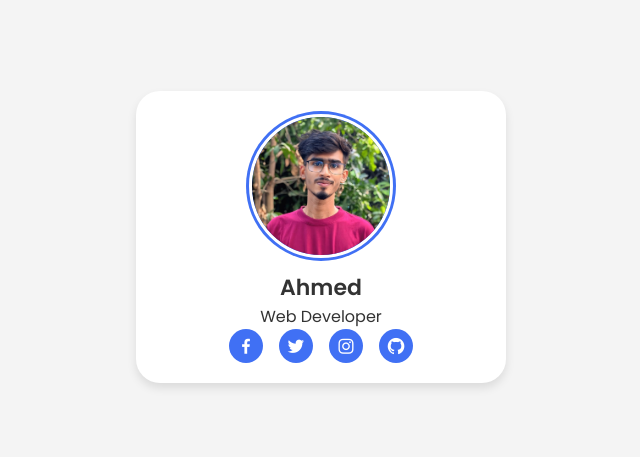
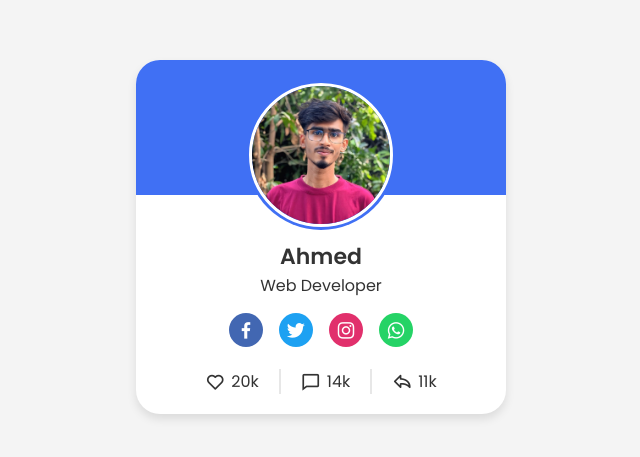
Before and after one commit to ahmed-1430/first-repo, a plain HTML site: page index.html in a window 1280 px wide. Shown: the part 163-620 px from the top of the page, without its empty margins (319-959 px from the left). Drawn offline with nearby package versions, Linux system fonts and the light colour scheme.

Commit message:
css modified

```diff
--- a/index.html
+++ b/index.html
@@ -19,18 +19,32 @@
             <span class="job">Web Developer</span>
         </div>
         <div class="media-button">
-            <a href="#" class="link">
+            <a href="#" class="link" style="background-color:#4267b2 ;">
                 <i class='bx bxl-facebook'></i>
             </a>
-            <a href="#" class="link">
+            <a href="#" class="link" style="background-color:#1da1f2 ;">
                 <i class='bx bxl-twitter' ></i>
             </a>
-            <a href="#" class="link">
+            <a href="#" class="link" style="background-color: #e1306c;">
                 <i class='bx bxl-instagram' ></i>
             </a>
-            <a href="#" class="link">
-                <i class='bx bxl-github' ></i>
+            <a href="#" class="link" style="background-color: #25d366 ;">
+                <i class='bx bxl-whatsapp'></i>
             </a>
+        </div>
+        <div class="analytics">
+            <div class="data">
+                <i class='bx bx-heart' ></i>
+                <span class="number">20k</span>
+            </div>
+            <div class="data">
+                <i class='bx bx-comment' ></i>
+                <span class="number">14k</span>
+            </div>
+            <div class="data">
+                <i class='bx bx-share' ></i>
+                <span class="number">11k</span>
+            </div>
         </div>
     </div>
 </body>
--- a/style.css
+++ b/style.css
@@ -16,6 +16,7 @@ body {
 }
 .profile-card {
     display: flex;
+    position: absolute;
     flex-direction: column;
     align-items: center;
     max-width: 370px;
@@ -24,6 +25,16 @@ body {
     box-shadow: 0 5px 10px rgba(0, 0, 0, 0.1);
     border-radius: 24px;
     padding: 20px;
+}
+.profile-card::before {
+    content: "";
+    position: absolute;
+    top: 0;
+    left: 0;
+    height: 38%;
+    width: 100%;
+    border-radius: 24px 24px 0 0;
+    background-color: #4070f4;
 }
 .image {
     position: relative;
@@ -54,12 +65,13 @@ body {
 .profile-card .media-button {
     display: flex;
     align-items: center;
+    margin-top: 15px;
 }
 .media-button .link {
     display: flex;
     align-items: center;
     justify-content: center;
-    font-size: 20px;
+    font-size: 22px;
     height: 34px;
     width: 34px;
     margin: 0 8px;
@@ -68,3 +80,22 @@ body {
     background-color: #4070f4;
     text-decoration: none;
 }
+.profile-card .analytics {
+    display: flex;
+    align-items: center;
+    margin-top: 22px;
+}
+.analytics .data {
+    display: flex;
+    align-items: center;
+    color: #333;
+    padding: 0 20px;
+    border-right: 2px solid #e7e7e7;
+}
+.data i {
+    font-size: 20px;
+    margin-right: 6px;
+}
+.data:last-child {
+    border-right: none;
+}
```
